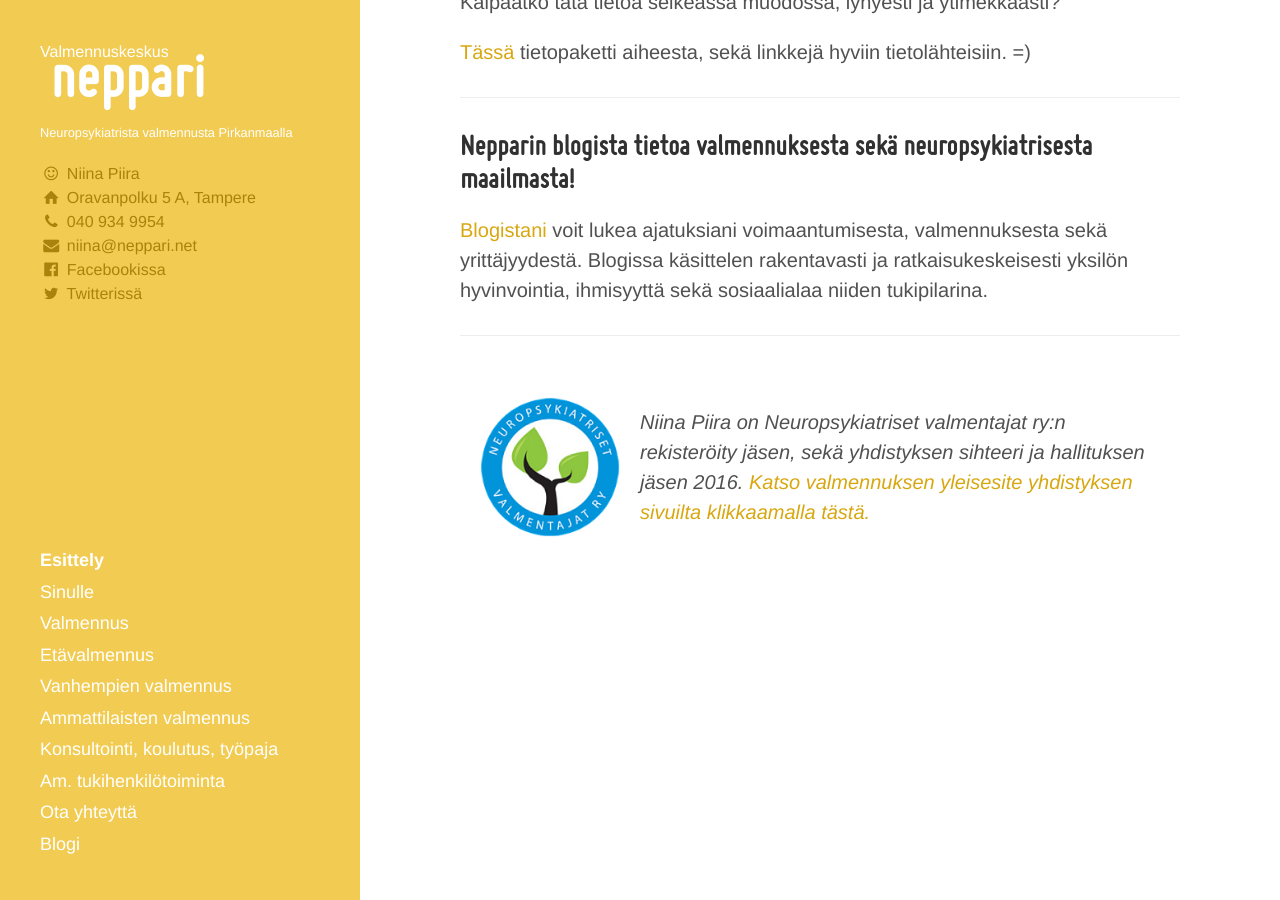
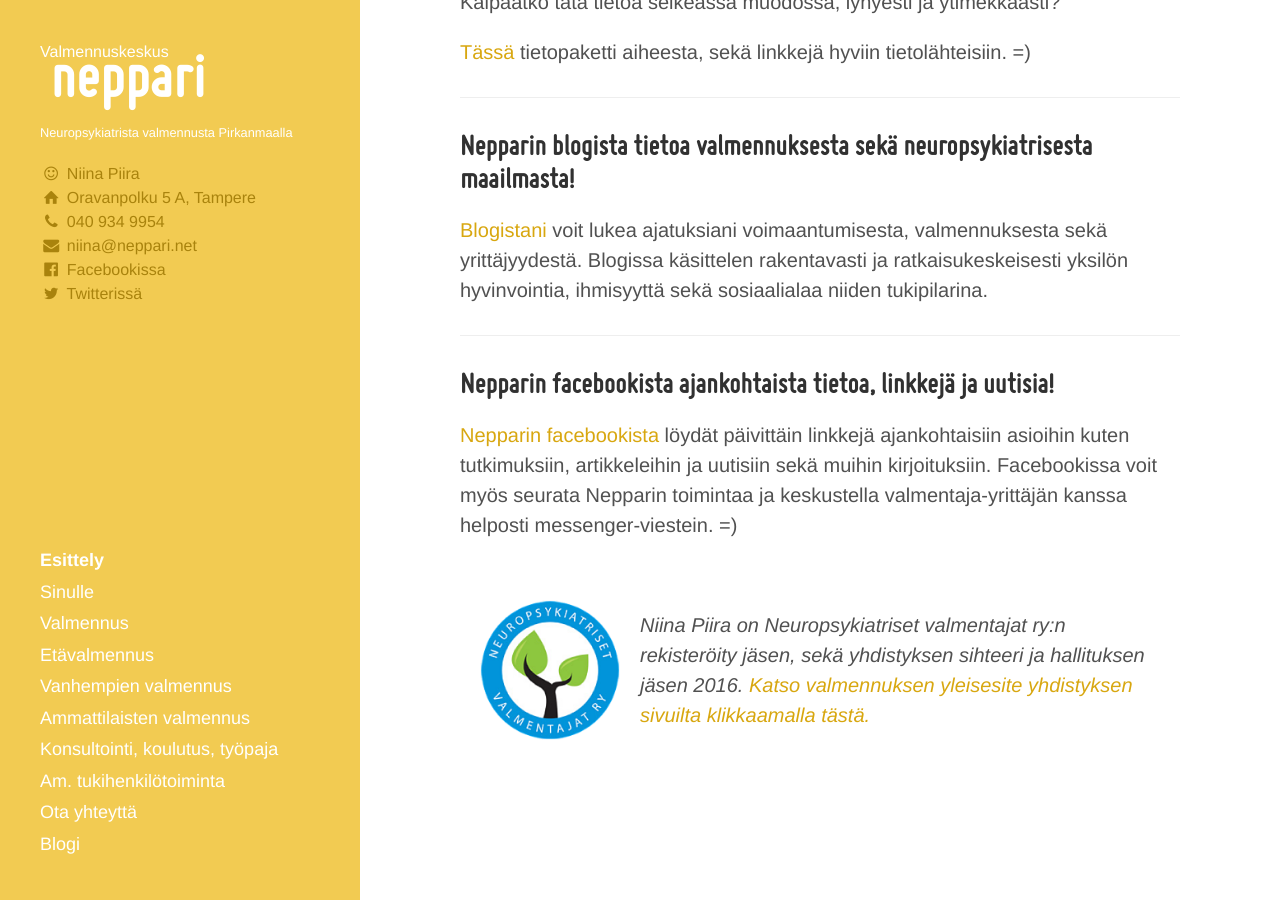
Before and after one commit to niinapiira/neppari.net, a Jekyll site: the page built from index.md, in a window 1280 px wide and 900 px high, scrolled down 2256 px. Built offline with Jekyll 4.4.1, drawn with Linux system fonts in a browser that asks for light colours.

Commit message:
Updated index.md

```diff
--- a/index.md
+++ b/index.md
@@ -90,3 +90,7 @@
 [Blogistani](/blogi) voit lukea ajatuksiani voimaantumisesta, valmennuksesta sekä yrittäjyydestä. Blogissa käsittelen rakentavasti ja ratkaisukeskeisesti yksilön hyvinvointia, ihmisyyttä sekä sosiaalialaa niiden tukipilarina.
 
 ___
+
+## Nepparin facebookista ajankohtaista tietoa, linkkejä ja uutisia!
+
+[Nepparin facebookista](https://facebook.com/valmennuskeskus.neppari) löydät päivittäin linkkejä ajankohtaisiin asioihin kuten tutkimuksiin, artikkeleihin ja uutisiin sekä muihin kirjoituksiin. Facebookissa voit myös seurata Nepparin toimintaa ja keskustella valmentaja-yrittäjän kanssa helposti messenger-viestein. =)
```
